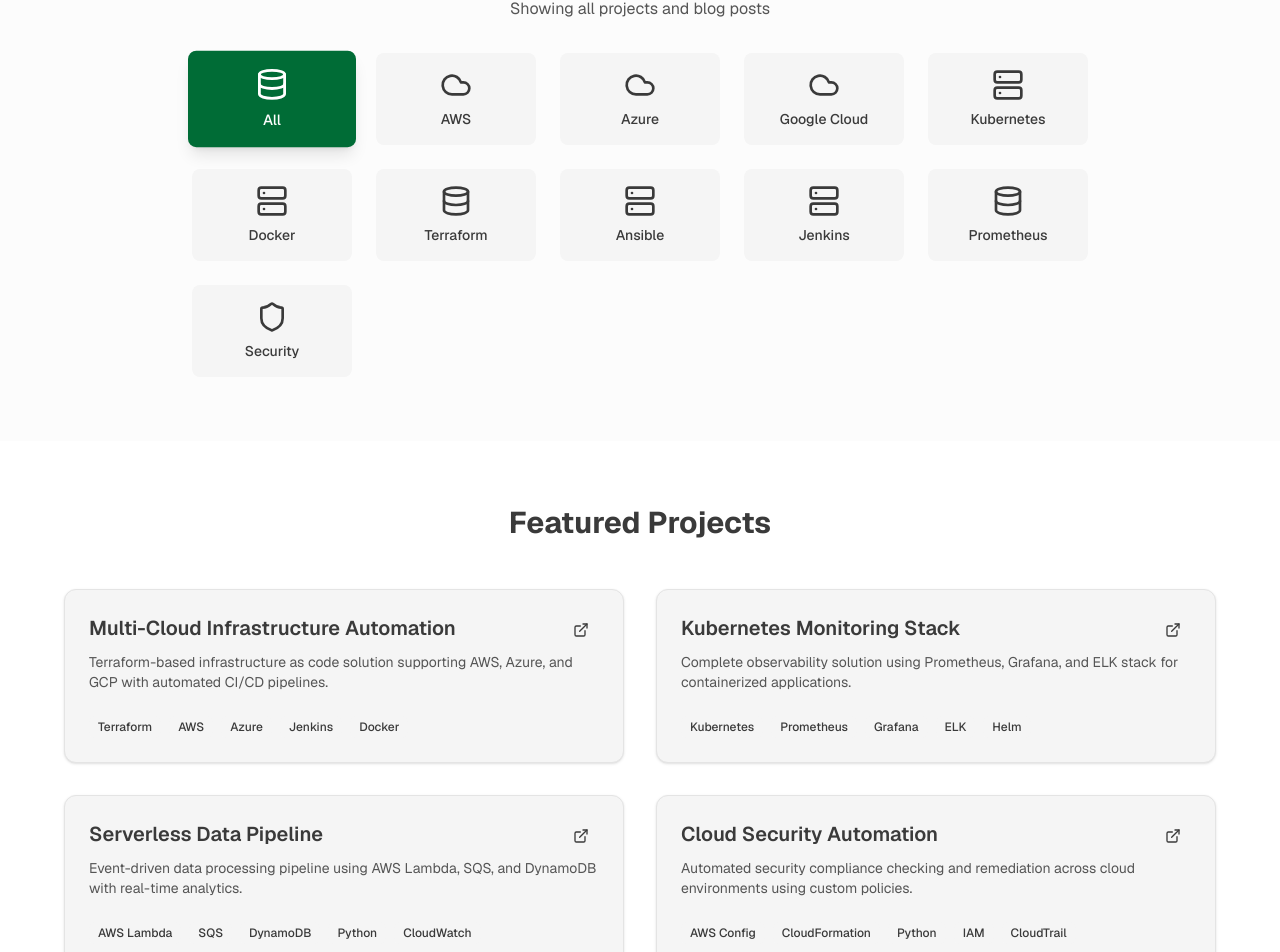
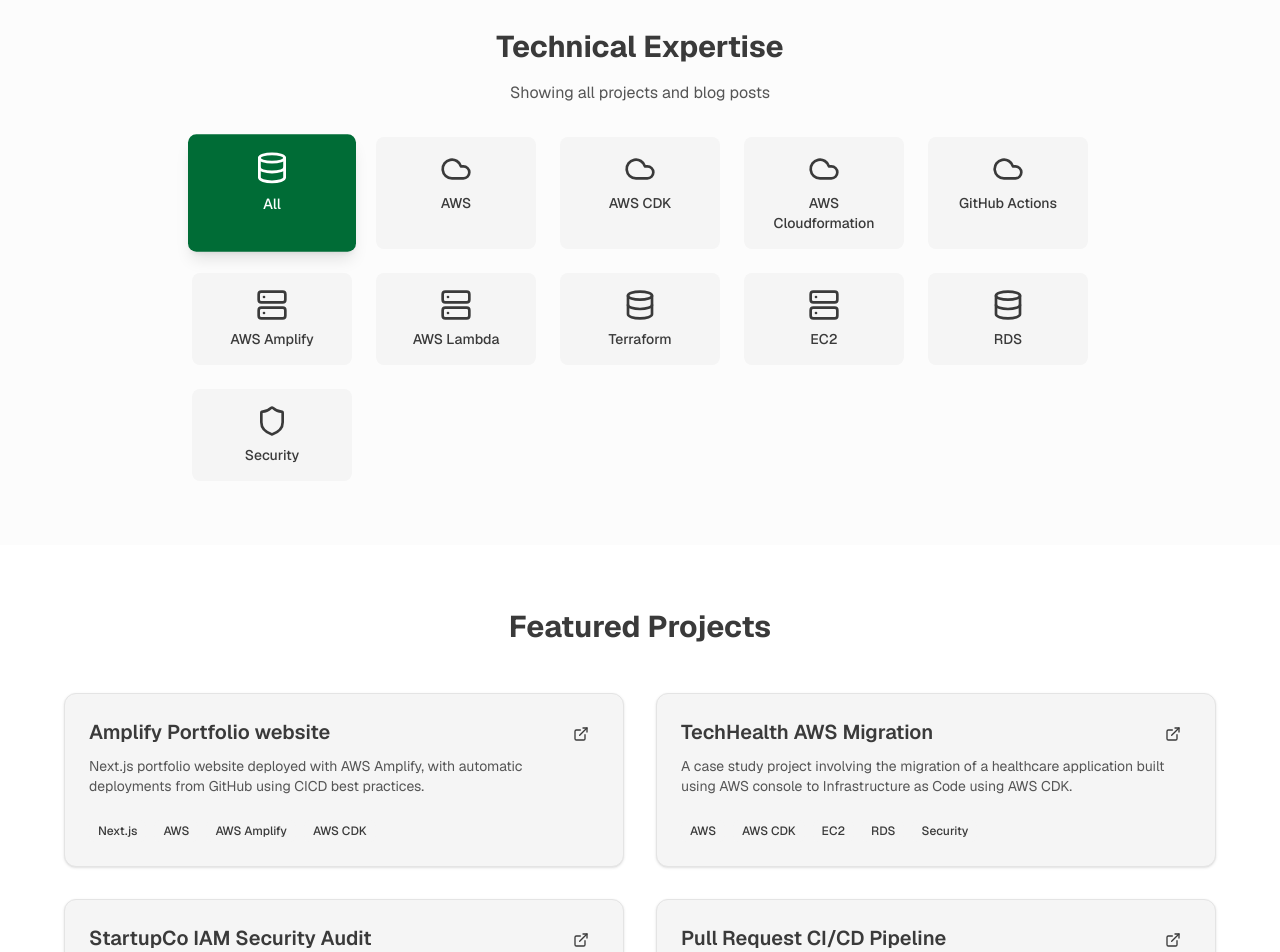
Before and after one commit to Nilaj0914/Amplify-Portfolio-website, a Next.js app in the folder website_portfolio/website/: page / in a window 1280 px wide. Shown: the part 457-1409 px from the top of the page. Built offline with nearby package versions, Linux system fonts and the light colour scheme.

Commit message:
updated website homepage

```diff
--- a/website_portfolio/website/app/layout.tsx
+++ b/website_portfolio/website/app/layout.tsx
@@ -9,7 +9,7 @@ import { ContactProvider } from "@/contexts/contact-context"
 import { Suspense } from "react"
 
 export const metadata: Metadata = {
-  title: "v0 App",
+  title: "NM portfolio",
   description: "Created with v0",
   generator: "v0.app",
 }
@@ -24,7 +24,7 @@ export default function RootLayout({
       <body suppressHydrationWarning= {true} className={`font-sans ${GeistSans.variable} ${GeistMono.variable}`}>
         <ContactProvider>
           <Suspense fallback={<div>Loading...</div>}>
-            <Navigation />
+            { <Navigation /> }
             {children}
           </Suspense>
         </ContactProvider>
--- a/website_portfolio/website/app/page.tsx
+++ b/website_portfolio/website/app/page.tsx
@@ -16,36 +16,36 @@ export default function Portfolio() {
 
   const projects = [
     {
-      title: "Multi-Cloud Infrastructure Automation",
+      title: "Amplify Portfolio website",
       description:
-        "Terraform-based infrastructure as code solution supporting AWS, Azure, and GCP with automated CI/CD pipelines.",
-      technologies: ["Terraform", "AWS", "Azure", "Jenkins", "Docker"],
-      categories: ["AWS", "Azure", "Google Cloud", "Terraform", "Jenkins"],
-      link: "https://github.com/yourusername/multi-cloud-infra",
+        "Next.js portfolio website deployed with AWS Amplify, with automatic deployments from GitHub using CICD best practices.",
+      technologies: ["Next.js", "AWS", "AWS Amplify", "AWS CDK"],
+      categories: ["AWS", "AWS Amplify", "Next.js", "AWS CDK"],
+      link: "https://github.com/Nilaj0914/Amplify-Portfolio-website",
     },
     {
-      title: "Kubernetes Monitoring Stack",
+      title: "TechHealth AWS Migration",
       description:
-        "Complete observability solution using Prometheus, Grafana, and ELK stack for containerized applications.",
-      technologies: ["Kubernetes", "Prometheus", "Grafana", "ELK", "Helm"],
-      categories: ["Kubernetes", "Prometheus"],
-      link: "https://github.com/yourusername/k8s-monitoring",
+        "A case study project involving the migration of a healthcare application built using AWS console to Infrastructure as Code using AWS CDK.",
+      technologies: ["AWS", "AWS CDK", "EC2", "RDS", "Security"],
+      categories: ["AWS", "AWS CDK", "EC2", "RDS", "Security"],
+      link: "https://github.com/Nilaj0914/TechHealth-AWS-Migration",
     },
     {
-      title: "Serverless Data Pipeline",
+      title: "StartupCo IAM Security Audit",
       description:
-        "Event-driven data processing pipeline using AWS Lambda, SQS, and DynamoDB with real-time analytics.",
-      technologies: ["AWS Lambda", "SQS", "DynamoDB", "Python", "CloudWatch"],
-      categories: ["AWS"],
-      link: "https://github.com/yourusername/serverless-pipeline",
+        "A case study project invoving a comprehensive security audit of a Startup's AWS IAM permission policies and roles to identify and remediate potential vulnerabilities.",
+      technologies: ["AWS", "AWS Cloudformation", "Security"],
+      categories: ["AWS", "AWS Cloudformation", "Security"],
+      link: "https://github.com/Nilaj0914/StartupCO-IAM-Security-Audit",
     },
     {
-      title: "Cloud Security Automation",
+      title: "Pull Request CI/CD Pipeline",
       description:
-        "Automated security compliance checking and remediation across cloud environments using custom policies.",
-      technologies: ["AWS Config", "CloudFormation", "Python", "IAM", "CloudTrail"],
-      categories: ["AWS", "Security"],
-      link: "https://github.com/yourusername/cloud-security",
+        "A GitHub Actions CI/CD pipeline that automates testing and deployment of infrastructure changes to AWS using AWS CloudFormation.",
+      technologies: ["AWS", "AWS CloudFormation", "GitHub Actions"],
+      categories: ["AWS", "AWS CloudFormation", "GitHub Actions"],
+      link: "https://github.com/Nilaj0914/Pull-Request-CICD-Pipeline",
     },
   ]
 
@@ -82,14 +82,14 @@ export default function Portfolio() {
 
   const skills = [
     { name: "AWS", icon: Cloud },
-    { name: "Azure", icon: Cloud },
-    { name: "Google Cloud", icon: Cloud },
-    { name: "Kubernetes", icon: Server },
-    { name: "Docker", icon: Server },
+    { name: "AWS CDK", icon: Cloud },
+    { name: "AWS Cloudformation", icon: Cloud },
+    { name: "GitHub Actions", icon: Cloud },
+    { name: "AWS Amplify", icon: Server },
+    { name: "AWS Lambda", icon: Server },
     { name: "Terraform", icon: Database },
-    { name: "Ansible", icon: Server },
-    { name: "Jenkins", icon: Server },
-    { name: "Prometheus", icon: Database },
+    { name: "EC2", icon: Server },
+    { name: "RDS", icon: Database },
     { name: "Security", icon: Shield },
   ]
 
@@ -115,7 +115,7 @@ export default function Portfolio() {
           <div className="flex flex-col md:flex-row items-center gap-8">
             <div className="relative">
               <Image
-                src="/professional-headshot-of-cloud-engineer.jpg"
+                src="/nilaj.png"
                 alt="Professional headshot"
                 width={200}
                 height={200}
@@ -124,11 +124,12 @@ export default function Portfolio() {
             </div>
             <div className="text-center md:text-left">
               <h1 className="text-4xl md:text-5xl font-bold text-foreground mb-4 text-balance">
-                Cloud Engineering Professional
+                Hi, I'm Nilaj Majumder
               </h1>
               <p className="text-xl text-muted-foreground mb-6 text-pretty max-w-2xl">
-                Passionate about building scalable, secure, and efficient cloud infrastructure. Specializing in
-                multi-cloud architectures, DevOps automation, and modern containerization.
+                A certified AWS Cloud Engineer, I am capable of implementing cloud solutions that are highly available, durable
+and fault tolerant leveraging a variety of AWS Services while following industry best practices. I can tackle technical challenges efficiently using solid foundation in cloud native technologies and architectural patterns. I excel in
+communication, problem-solving and collaboration.
               </p>
               <div
                 id="contact-buttons"
@@ -137,19 +138,19 @@ export default function Portfolio() {
                 }`}
               >
                 <Button asChild className="bg-primary hover:bg-primary/90">
-                  <a href="https://linkedin.com/in/yourusername" target="_blank" rel="noopener noreferrer">
+                  <a href="https://www.linkedin.com/in/nilaj-majumder-a18061293/" target="_blank" rel="noopener noreferrer">
                     <Linkedin className="w-4 h-4 mr-2" />
                     LinkedIn
                   </a>
                 </Button>
                 <Button variant="outline" asChild>
-                  <a href="https://github.com/yourusername" target="_blank" rel="noopener noreferrer">
+                  <a href="https://github.com/Nilaj0914" target="_blank" rel="noopener noreferrer">
                     <Github className="w-4 h-4 mr-2" />
                     GitHub
                   </a>
                 </Button>
                 <Button variant="outline" asChild>
-                  <a href="mailto:your.email@example.com">
+                  <a href="mailto:nilaj.majumder0814@gmail.com">
                     <Mail className="w-4 h-4 mr-2" />
                     Contact
                   </a>
```
Also changed, not shown: website_portfolio/website/public/nilaj.png (added).
